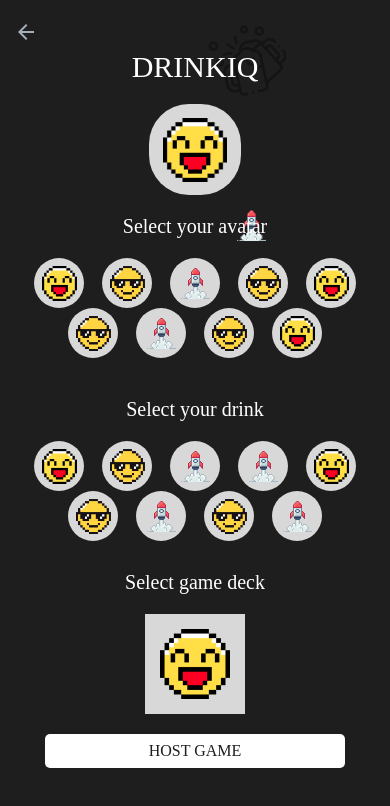
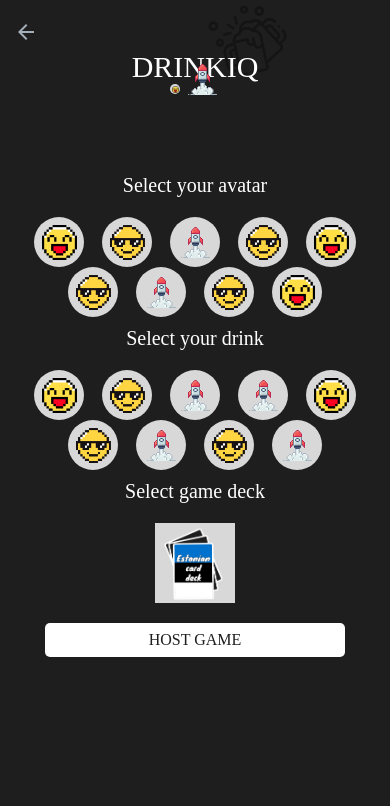
Before and after one commit to DanielProode/drinkIQ, a React Native app: screen /HostGame in a window 390 px wide. Shown: the top 806 px of the page. Built offline with nearby package versions, Linux system fonts and the light colour scheme.

Commit message:
Implemented initial card deck view.

```diff
--- /dev/null
+++ b/components/CardDeckSelection.tsx
@@ -0,0 +1,116 @@
+import React, { } from 'react';
+import { Image, ImageSourcePropType, ScrollView, StyleSheet, Text, TouchableOpacity, View } from 'react-native';
+
+function CardDeckSelection(props: { visibility: any; }): JSX.Element {
+
+    const { visibility } = props;
+
+    const ownedCardDecks = [
+                                require('../src/card_deck1.png'),
+                                require('../src/card_deck2.png'),
+                                require('../src/card_deck3.png'),
+                                require('../src/card_deck2.png'),
+                                require('../src/card_deck1.png'),
+    ];
+
+    const availableCardDecks = [
+                                require('../src/card_deck2.png'),
+                                require('../src/card_deck1.png'),
+                                require('../src/card_deck2.png'),
+                                require('../src/card_deck1.png'),
+                                require('../src/card_deck2.png'),
+];
+
+    const RenderCardDecks = ( myArray: Array<ImageSourcePropType> ) =>  {
+
+        return myArray.map((cardDeck) => {
+            return (
+                <TouchableOpacity
+                activeOpacity={0.7}
+                style={styles.cardDeckContainer}
+                onPress={() =>
+                    console.log("Pressed!")
+                } >
+                    <Image style={styles.cardDeck} source={cardDeck}/>
+                </TouchableOpacity>
+            );
+        });
+    };
+
+  return (
+    <View style={styles.termsView}>
+
+        <Text style={styles.closeButton} onPress={() => visibility(false)}>X</Text>
+        <ScrollView
+                    showsVerticalScrollIndicator={false}
+                    contentContainerStyle={styles.scrollView}>
+        <View style={styles.termsTextView} >
+
+            <Text style={styles.text}>Card Decks you have</Text>
+            <View style={styles.ownedCardDeck}>
+                {RenderCardDecks(ownedCardDecks)}
+            </View>
+            <Text style={styles.text}>Card Decks available</Text>
+            <View style={styles.availableCardDeck}>
+                {RenderCardDecks(availableCardDecks)}
+            </View>
+            </View>
+            </ScrollView>
+    </View>
+
+  );
+}
+const styles = StyleSheet.create({
+    termsView: {
+        position: 'absolute',
+        alignItems: 'center',
+        backgroundColor: '#FFFFFF',
+        top: 30, bottom: 30, left: 0, right: 0,
+        padding: 10,
+        zIndex: 1,
+    },
+    scrollView: {
+        flexGrow: 1,
+        width: '100%',
+        justifyContent: 'center',
+    },
+    closeButton: {
+        position: 'absolute',
+        fontFamily: 'Basic',
+        color: '#1E1E1E',
+        fontSize: 40,
+        right: 15,
+        top: 5,
+    },
+    cardDeck: {
+        flex: 1,
+        resizeMode: 'contain',
+        width: '100%', // Take up all available width
+        height: '100%', // Take up all available height
+        alignSelf: 'center',
+    },
+    cardDeckContainer: {
+        width: 180,
+        height: 190,
+        borderRadius: 10,
+        marginTop: 10,
+    },
+    ownedCardDeck: {
+
+    },
+    availableCardDeck: {
+
+    },
+    termsTextView: {
+        marginTop: 50,
+    },
+    text: {
+        color: 'black',
+        fontSize: 20,
+        fontFamily: 'Basic',
+    },
+    termsParagraph: {
+        marginTop: 10,
+    },
+  });
+export default CardDeckSelection;
--- a/components/GameView.tsx
+++ b/components/GameView.tsx
@@ -23,8 +23,6 @@ let cardImageArray = [
     require('../src/card3_icon.png'),
     require('../src/card4_icon.png'),
     require('../src/card5_icon.png')];
-
-
 
   const GameView = ({ route, navigation }: Props) => {
     const { gameCode, avatar, drink } = route.params;
--- a/components/HostGame.tsx
+++ b/components/HostGame.tsx
@@ -1,5 +1,5 @@
 import React from 'react';
-import { ScrollView, StyleSheet, View } from 'react-native';
+import { StyleSheet, View } from 'react-native';
 import Selection from './Selection';
 import { StackNavigationProp } from '@react-navigation/stack';
 
--- a/components/Lobby.tsx
+++ b/components/Lobby.tsx
@@ -39,7 +39,7 @@ return (
             onPress={ () =>
             navigation.goBack() }
             style={styles.lobbyButton}
-            text="BACK TO LOBBY"/>
+            text="BACK TO SELECTION"/>
         </View>
     <Text style={styles.gameCode}>#{gameCode}</Text>
 </View>
--- a/components/Selection.tsx
+++ b/components/Selection.tsx
@@ -2,6 +2,7 @@ import React from 'react';
 import { Image, ImageSourcePropType, StyleSheet, Text, TouchableOpacity, View } from 'react-native';
 import Button from './res/Button';
 import { StackNavigationProp } from '@react-navigation/stack';
+import CardDeckSelection from './CardDeckSelection';
 
 export type SelectionProps = {
     gameCode: number;
@@ -12,6 +13,7 @@ export type SelectionProps = {
 
 const defaultAvatar = require('../src/avatar_1.png');
 const defaultDrink = require('../src/avatar_3.png');
+const defaultCardDeck = require('../src/card_deck1.png');
 
 const avatarIcons1 = [
     require('../src/avatar_1.png'),
@@ -41,10 +43,11 @@ const drinkIcons2 = [
 
 
 const Selection = ({ gameCode, navigation, hostGame }: SelectionProps) => {
-    const [avatar, setAvatar] = React.useState(defaultAvatar);
-    const [drink, setDrink] = React.useState(defaultDrink);
-
-    const [newGameCode, setGameCode] = React.useState(gameCode);
+    const [ avatar, setAvatar ] = React.useState(defaultAvatar);
+    const [ drink, setDrink ] = React.useState(defaultDrink);
+    const [ visibility, setVisibility ] = React.useState(false);
+    const  [ newGameCode, setGameCode ] = React.useState(gameCode);
+    const  [ cardDeck, setCardDeck ] = React.useState(defaultCardDeck);
 
 
     const randomInt = (min: number, max: number) =>
@@ -83,18 +86,20 @@ const Selection = ({ gameCode, navigation, hostGame }: SelectionProps) => {
 
   return (
     <View style={styles.joinGameView}>
+        {visibility ? (<CardDeckSelection visibility={setVisibility} />) : null}
         <View style={styles.logoView}>
         <Image style={styles.cheersIcon}
                 source={require('../src/cheers_icon.png')}/>
         <Text style={styles.drinkIQLogo}>DRINKIQ</Text>
         </View>
+        <View style={styles.avatarAndDrinkContainer}>
         <View style={styles.profileBackground}>
             <Image style={styles.avatar} source={avatar}/>
         </View>
         <View style={styles.drinkContainer}>
             <Image style={styles.drink} source={drink} />
         </View>
-
+        </View>
         {hostGame ? <></>
         : <Text style={styles.gameCode}>#{gameCode}</Text>}
         <View style={styles.viewContainer}>
@@ -121,10 +126,9 @@ const Selection = ({ gameCode, navigation, hostGame }: SelectionProps) => {
                     <Text style={styles.selectDeckText}>Select game deck</Text>
 
                     <View >
-
-
-                    <TouchableOpacity style={styles.deckButtonContainer}>
-                        <Image  style={styles.deckImage} source={require('../src/avatar_1.png')}/>
+                    <TouchableOpacity   style={styles.deckButtonContainer}
+                                        onPress={() => setVisibility(!visibility)}>
+                        <Image  style={styles.deckImage} source={cardDeck}/>
                     </TouchableOpacity>
 
                     </View>
@@ -160,12 +164,13 @@ const styles = StyleSheet.create({
         backgroundColor: '#1E1E1E',
     },
     drinkContainer: {
-        flex: 1,
         width: 50,
         height: 50,
-        position: 'absolute',
-        top: 200,
-        right: 80,
+        bottom: 40,
+        right: '-15%',
+    },
+    avatarAndDrinkContainer: {
+        height: 60,
     },
     selectDeck: {
         flex: 1,
@@ -173,15 +178,15 @@ const styles = StyleSheet.create({
     selectDeckText: {
         color: 'white',
         fontFamily: 'Basic',
-        marginTop: 30,
+        marginTop: 10,
         fontSize: 20,
         alignSelf: 'center',
     },
     deckImage: {
         flex: 1,
         resizeMode: 'contain',
-        width: '70%', // Take up all available width
-        height: '70%', // Take up all available height
+        width: '90%', // Take up all available width
+        height: '90%', // Take up all available height
         alignSelf: 'center',
     },
     avatar: {
@@ -192,8 +197,8 @@ const styles = StyleSheet.create({
         alignSelf: 'center',
     },
     deckButtonContainer: {
-        width: 100,
-        height: 100,
+        width: 80,
+        height: 80,
         alignSelf: 'center',
         aspectRatio: 1 / 1,
         backgroundColor: '#d8d8d8',
@@ -213,7 +218,6 @@ const styles = StyleSheet.create({
         width: 80,
         height: 80,
         right: -30,
-        top: 20,
         opacity: 0.3,
     },
     avatarCircles1: {
@@ -242,12 +246,10 @@ const styles = StyleSheet.create({
         borderRadius: 40,
     },
     profileBackground: {
-        width: '28.3%',
+        width: '20.0%',
         aspectRatio: 1 / 1,
         backgroundColor: '#d8d8d8',
-        borderRadius: 40,
-        overflow: 'hidden',
-        marginTop: 20,
+        borderRadius: 20,
     },
     drinkIQLogo: {
         fontFamily: 'Knewave',
@@ -257,13 +259,13 @@ const styles = StyleSheet.create({
     },
     gameCode: {
         fontFamily: 'CarterOne-Regular',
-        marginTop: 5,
+        marginTop: 20,
         fontSize: 18,
         color: 'white',
     },
     viewContainer: {
         flex: 1,
-        marginTop: 20,
+        marginTop: 30,
         alignItems: 'center',
     },
     selectAvatarText: {
@@ -274,7 +276,7 @@ const styles = StyleSheet.create({
     selectDrinkText: {
         color: 'white',
         fontFamily: 'Basic',
-        marginTop: 40,
+        marginTop: 10,
         fontSize: 20,
     },
     joinButton: {
```
